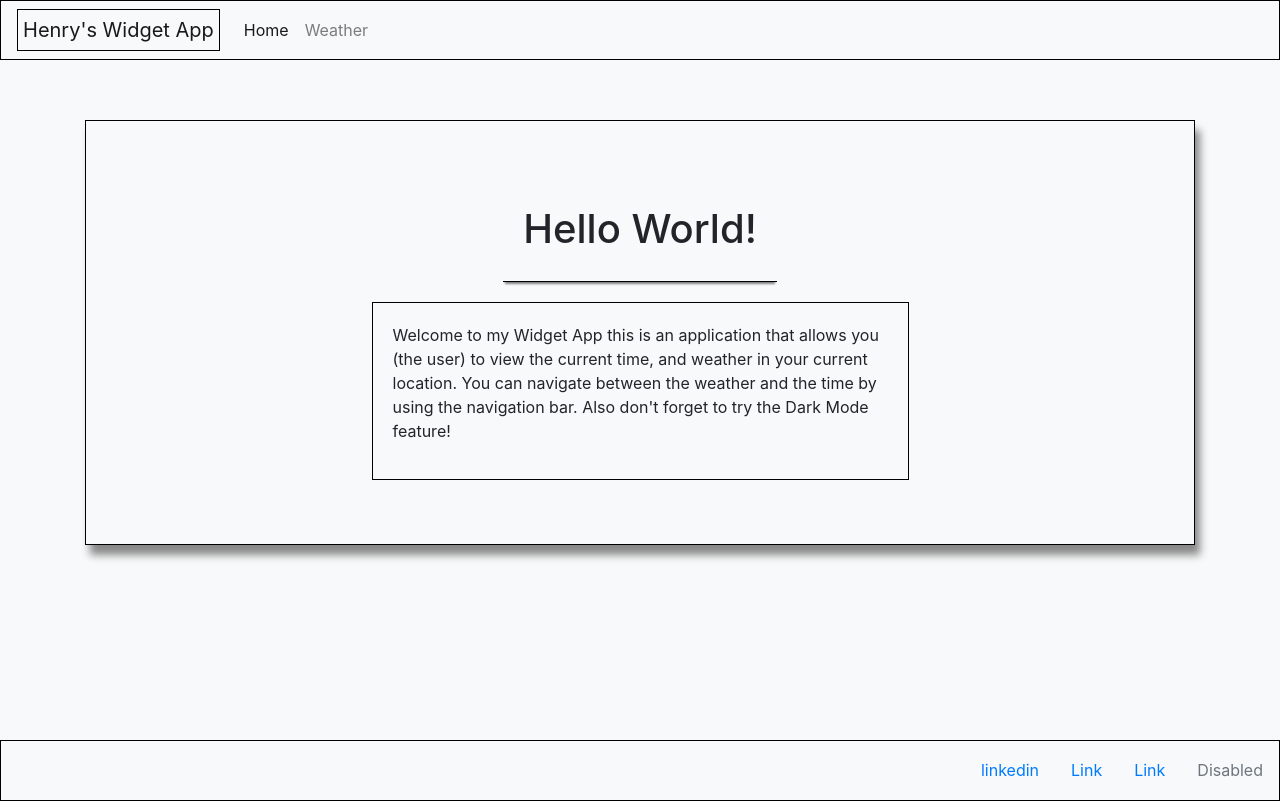
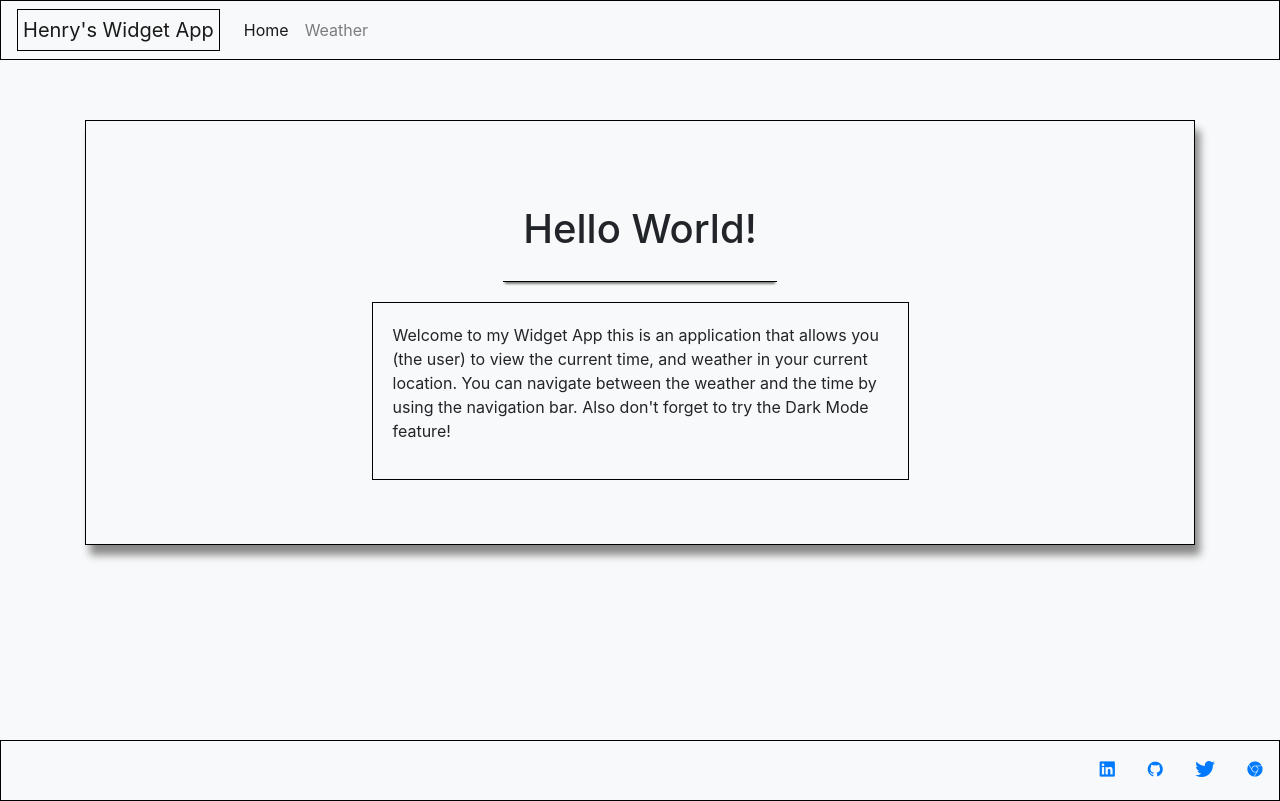
Before and after one commit to Henrynunez112/my-weather-app-2.0, a React (Create React App) app: page / in a window 1280 px wide. Built offline with nearby package versions, Linux system fonts and the light colour scheme.

Commit message:
css for footer

```diff
--- a/public/index.html
+++ b/public/index.html
@@ -10,6 +10,7 @@
       content="Web site created using create-react-app"
     />
     <link rel="apple-touch-icon" href="%PUBLIC_URL%/logo192.png" />
+    <link rel="stylesheet" href="https://cdn.jsdelivr.net/gh/devicons/devicon@master/devicon.min.css">
     <!--
       manifest.json provides metadata used when your web app is installed on a
       user's mobile device or desktop. See https://developers.google.com/web/fundamentals/web-app-manifest/
--- a/src/Components/Footer/Footer.css
+++ b/src/Components/Footer/Footer.css
@@ -14,11 +14,3 @@
 .footerUl{
     border: 1px solid var(--black);
 }
-.contactIcon{
-    /* border: 2px solid var(--oxfordBlue); */
-  border-radius: 50px;
-  /* background-color: var(--magnolia); */
-  padding: 5px;
-  margin: 10px 0px;
-  box-shadow: 5px 5px var(--stPatrickOpacity);
-}
--- a/src/Components/Footer/Footer.js
+++ b/src/Components/Footer/Footer.js
@@ -6,19 +6,19 @@ const Footer = () =>{
         <div className="footer">
            <ul class="nav footerUl justify-content-end">
             <li class="nav-item" id="contactIcon">
-             <a class="nav-link active" href={"https://www.linkedin.com/in/henrysaulnunez/"}
+             <a class="nav-link" href={"https://www.linkedin.com/in/henrysaulnunez/"}
                     target="_blank">
-linkedin
+<i class="devicon-linkedin-plain"></i>
              </a>
             </li>
             <li class="nav-item">
-             <a class="nav-link" href="#">Link</a>
+             <a class="nav-link" href={"https://github.com/Henrynunez112/"} target="_blank"><i class="devicon-github-plain"></i></a>
                 </li>
   <li class="nav-item">
-    <a class="nav-link" href="#">Link</a>
+    <a class="nav-link" href={"https://twitter.com/stoic1190"} target="_blank"><i class="devicon-twitter-plain"></i></a>
   </li>
   <li class="nav-item">
-    <a class="nav-link disabled" href="#" tabindex="-1" aria-disabled="true">Disabled</a>
+    <a class="nav-link" href={"https://the-dev-known-as-henrynunez.netlify.app"} target="_blank"><i class="devicon-chrome-plain"></i></a>
   </li>
 </ul>
         </div>
```
